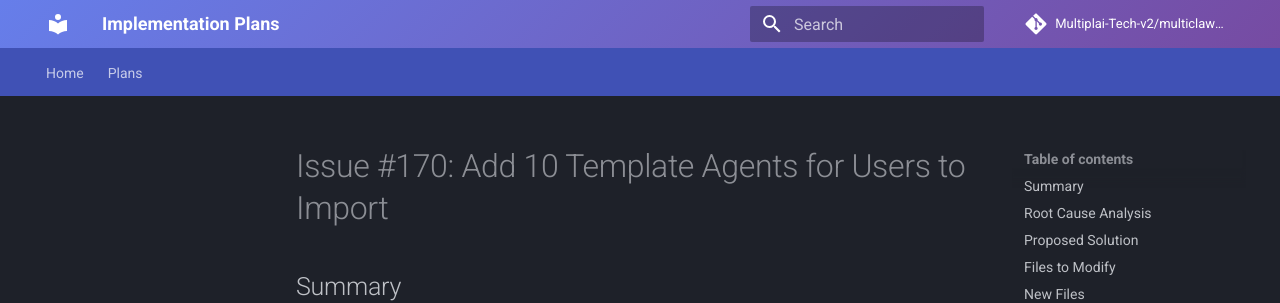
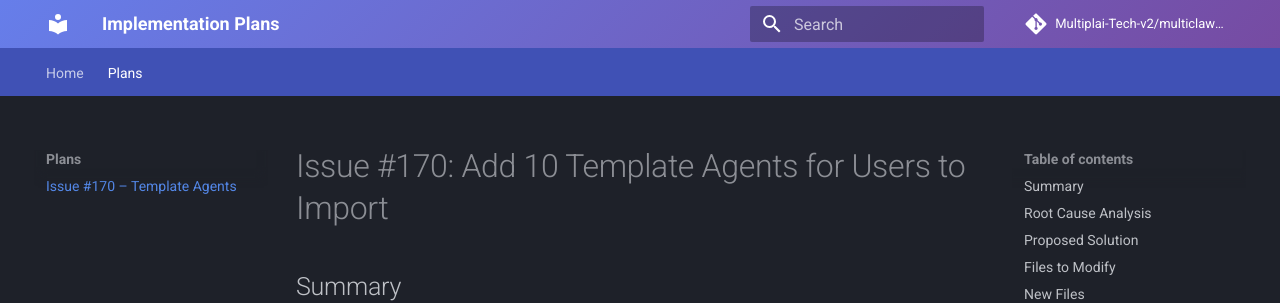
Before and after one commit to thynameisjibi/multiclaw-monorepo-plans, an MkDocs documentation site: the page built from docs/plans/issue-170-plan.md, in a window 1280 px wide. Shown: the top 303 px of the page. Built offline with MkDocs 1.6.1 and Material for MkDocs 9.7.7, drawn with Linux system fonts in a browser that asks for light colours; comment, search, counter and statistics services are not loaded.

Commit message:
docs: Fix quoted nav label for issue #170 plan

```diff
--- a/mkdocs.yml
+++ b/mkdocs.yml
@@ -48,7 +48,7 @@ markdown_extensions:
 nav:
   - Home: index.md
   - Plans:
-    - Issue #170 – Template Agents: plans/issue-170-plan.md
+    - "Issue #170 – Template Agents": plans/issue-170-plan.md
 
 extra_css:
   - stylesheets/extra.css
```
Also changed, not shown: site/plans/issue-170-architecture.png, site/plans/issue-170-flow.png, site/plans/issue-170-plan/index.html, site/search/search_index.json, 2 other files.
